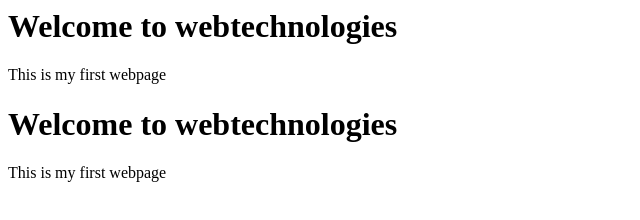
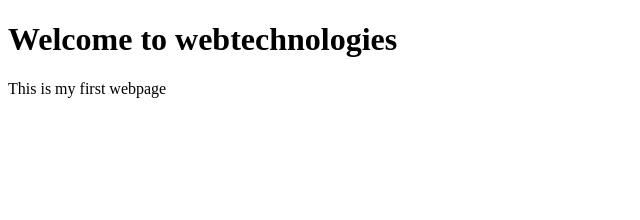
Before and after one commit to simbachristian07-star/First-webpage., a plain HTML site: page index.html in a window 1280 px wide. Shown: the whole page, without its empty margins (0-640 px from the left). Drawn offline with Linux system fonts and the light colour scheme.

Commit message:
Fix HTML structure and tag casing
Removed duplicate HTML structure and corrected DOCTYPE and tag casing.

```diff
--- a/index.html
+++ b/index.html
@@ -1,4 +1,4 @@
-<IDOCTYPE html>
+<!DOCTYPE html>
 <Head>
  <title>My First Webpage </title>
 <Head>
@@ -7,12 +7,3 @@
  <p>This is my first webpage</p>
 <Body>
 <html>
-<IDOCTYPE html>
-<Head>
- <title>My First Webpage </title>
-<Head>
-<Body>
- <h1>Welcome  to webtechnologies</h1>
- <p>This is my first webpage</p>
-<Body>
-<html>
```
